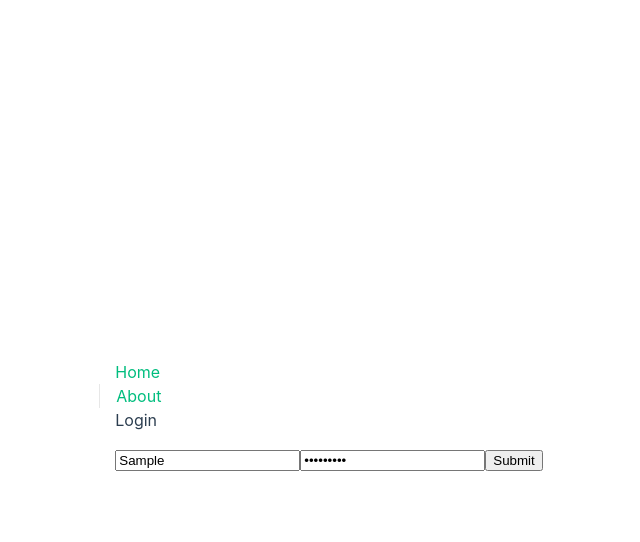
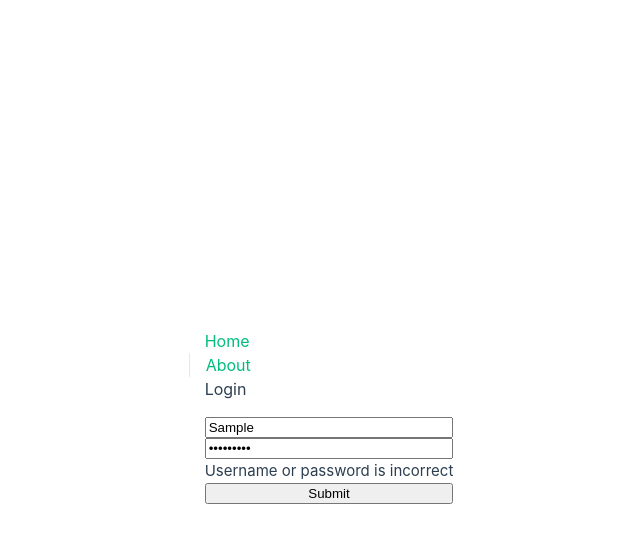
Before and after one commit to jazza1000/todo, a Vue app: page /login in a window 1280 px wide. Both pictures are taken after typing "Sample", "Sample123" into the empty fields and a click on the button "Submit". Shown: the top 542 px of the page, without its empty margins (311-951 px from the left). Built offline with nearby package versions, Linux system fonts and the light colour scheme.

Commit message:
login validation

```diff
--- a/src/views/EditTaskView.vue
+++ b/src/views/EditTaskView.vue
@@ -34,7 +34,7 @@
             :users="users"
             :permissions="permissions"
             @submit="updateTask"
-            />
+        />
     </div>
 
     <div v-else>
--- a/src/views/LoginView.vue
+++ b/src/views/LoginView.vue
@@ -13,21 +13,52 @@
         password: ""
     })
 
-    function login(){
+    const validationErrors = ref<string[]>([])
+
+    function handleSubmit() {
+        validateForm();
+        if (validationErrors.value.length) return;
+
         authStore.setAuthenticatedUser(user)
-        if (isAuthenticated){
+        if (isAuthenticated.value){
             router.push("/")
         }
+        else {
+            validationErrors.value.push("Username or password is incorrect")
+        }
     }
+
+    function validateForm() {
+        validationErrors.value = [];
+        if (!user.username) {
+            validationErrors.value.push("Please enter a username")
+        }
+        if (!user.password) {
+            validationErrors.value.push("Please enter a password")
+        }
+    }
+
 </script>
 
 <template>
-    <div>
+    <form>
         <input v-model="user.username" placeholder="Username"/>
         <input v-model="user.password" placeholder="Password" type="password"/>
+        <div v-for="error in validationErrors">
+            {{ error }}
+        </div>
         <button
-            @click="login()">
+            type="button"
+            @click="handleSubmit"
+        >
             Submit
         </button>
-    </div>
+    </form>
 </template>
+
+<style scoped>
+    form {
+        display: flex;
+        flex-direction: column;
+    }
+</style>
```
